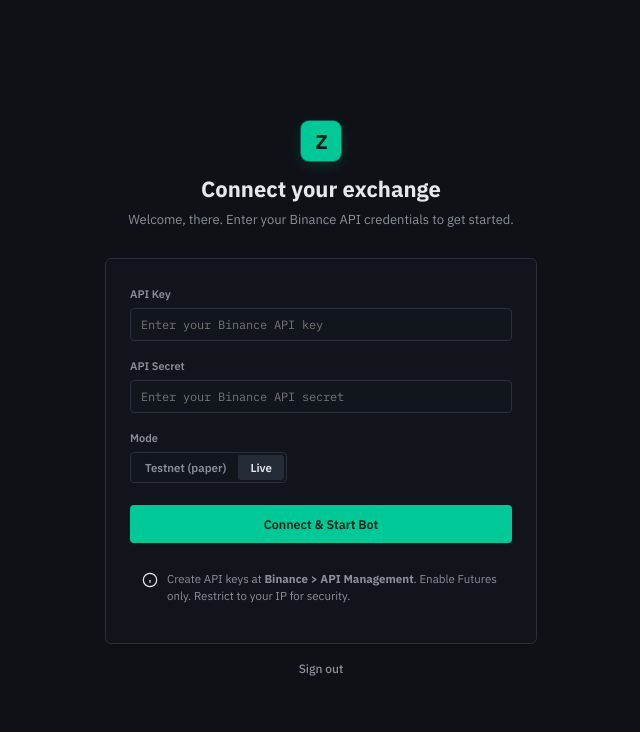
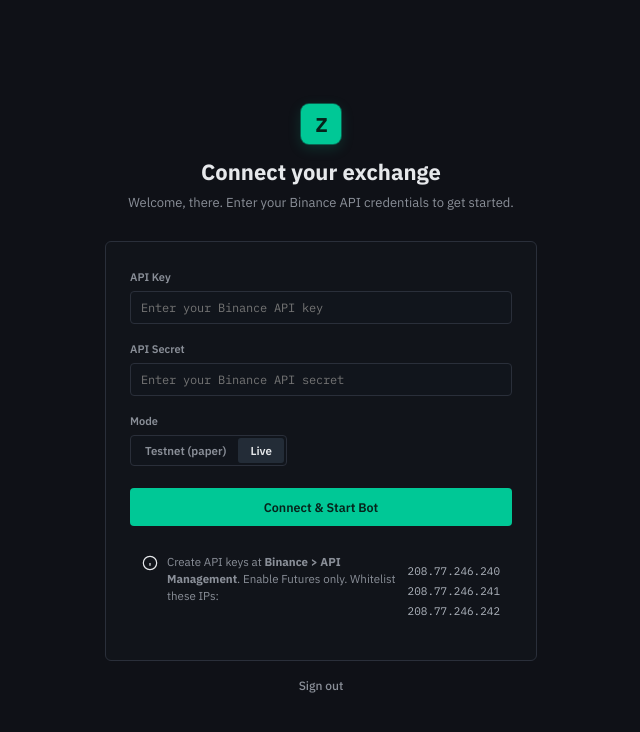
Before and after one commit to zeinhm/bot, a FastAPI app: template templates/setup.html in a window 1280 px wide. Shown: the top 732 px of the page, without its empty margins (319-959 px from the left). Run offline with FastAPI, Linux system fonts and the light colour scheme; the template is opened without the code that fills it, so the values that code supplies are empty; parts of the project's set-up code (start-up, migrations or seed data) failed here and were passed over.

Commit message:
Add Railway IPs to onboarding and settings for Binance whitelist
Co-Authored-By: Claude Opus 4.6 <noreply@anthropic.com>

```diff
--- a/templates/settings.html
+++ b/templates/settings.html
@@ -157,6 +157,9 @@
                         <input type="hidden" name="testnet" value="{{ 'on' if testnet else 'off' }}">
                     </div>
                     <button type="submit" class="btn btn-primary btn-block">Save & Restart Bot</button>
+                    <div style="margin-top:10px;font-size:11px;color:var(--text-3)">
+                        Whitelist IPs: <span class="mono" style="user-select:all">208.77.246.240, 208.77.246.241, 208.77.246.242</span>
+                    </div>
                 </form>
             </details>
         </div>
--- a/templates/setup.html
+++ b/templates/setup.html
@@ -46,8 +46,13 @@
         <div class="callout" style="margin-top:18px;padding:10px 12px">
             <svg viewBox="0 0 24 24" width="14" height="14" fill="none" stroke="currentColor" stroke-width="1.8"><circle cx="12" cy="12" r="10"/><path d="M12 16v-4M12 8h.01"/></svg>
             <span style="font-size:11.5px" class="muted">
-                Create API keys at <strong>Binance &gt; API Management</strong>. Enable Futures only. Restrict to your IP for security.
+                Create API keys at <strong>Binance &gt; API Management</strong>. Enable Futures only. Whitelist these IPs:
             </span>
+            <div style="margin-top:8px;font-family:var(--mono);font-size:11px;color:var(--text-2);line-height:1.8;user-select:all">
+                208.77.246.240<br>
+                208.77.246.241<br>
+                208.77.246.242
+            </div>
         </div>
     </form>
 
```
